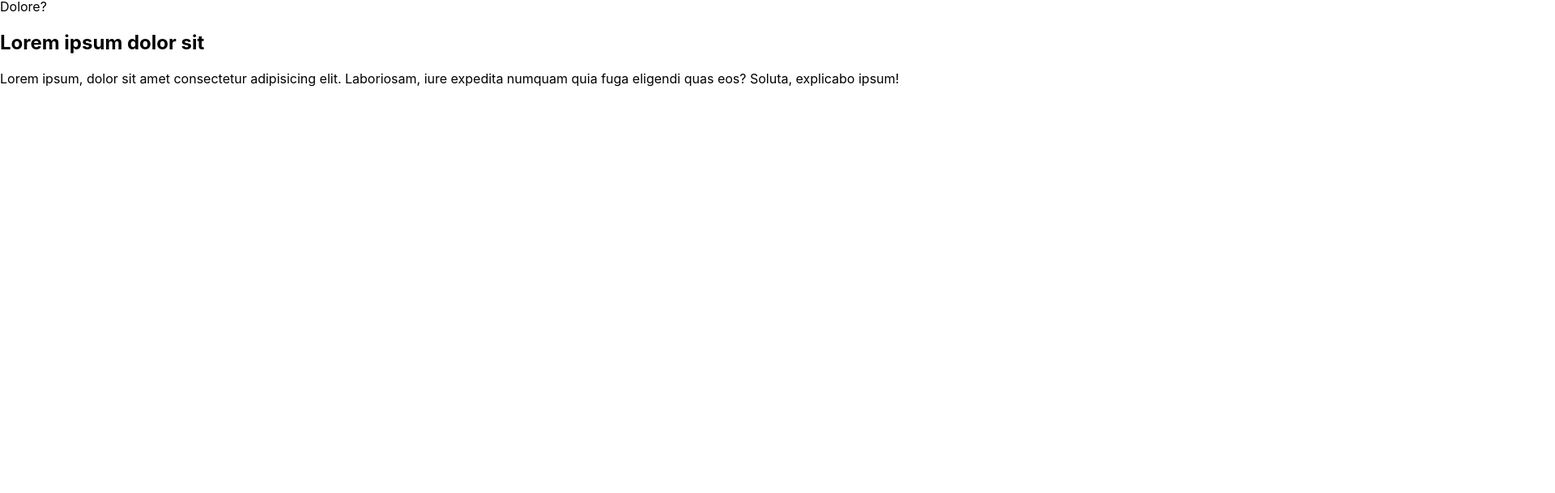
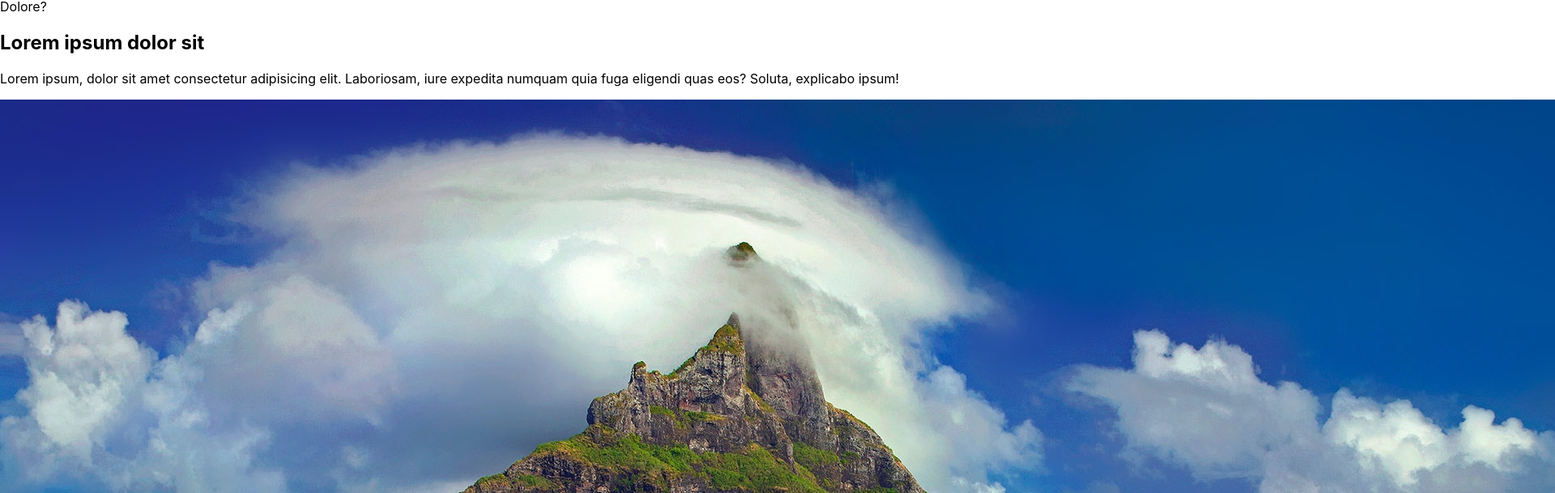
Before and after one commit to carl115/travelPage, a React (Create React App) app: page / in a window 1280 px wide. Shown: the part 487-1096 px from the top of the page at 81% size, 1920 px wide, since content can reach past the window. Before the commit the page ends 800 px from the top, so only its background shows below. Built offline with nearby package versions, Linux system fonts and the light colour scheme.

Commit message:
Ofertas lanzado

```diff
--- a/src/App.js
+++ b/src/App.js
@@ -2,12 +2,13 @@ import React from 'react';
 
 import Header from './components/header';
 import Inicio from './components/Inicio';
-
+import Ofertas from './components/Ofertas';
 function App() {
   return (
     <div className="App">
       <Header/>
       <Inicio/>
+      <Ofertas/>
     </div>
   );
 }
```
